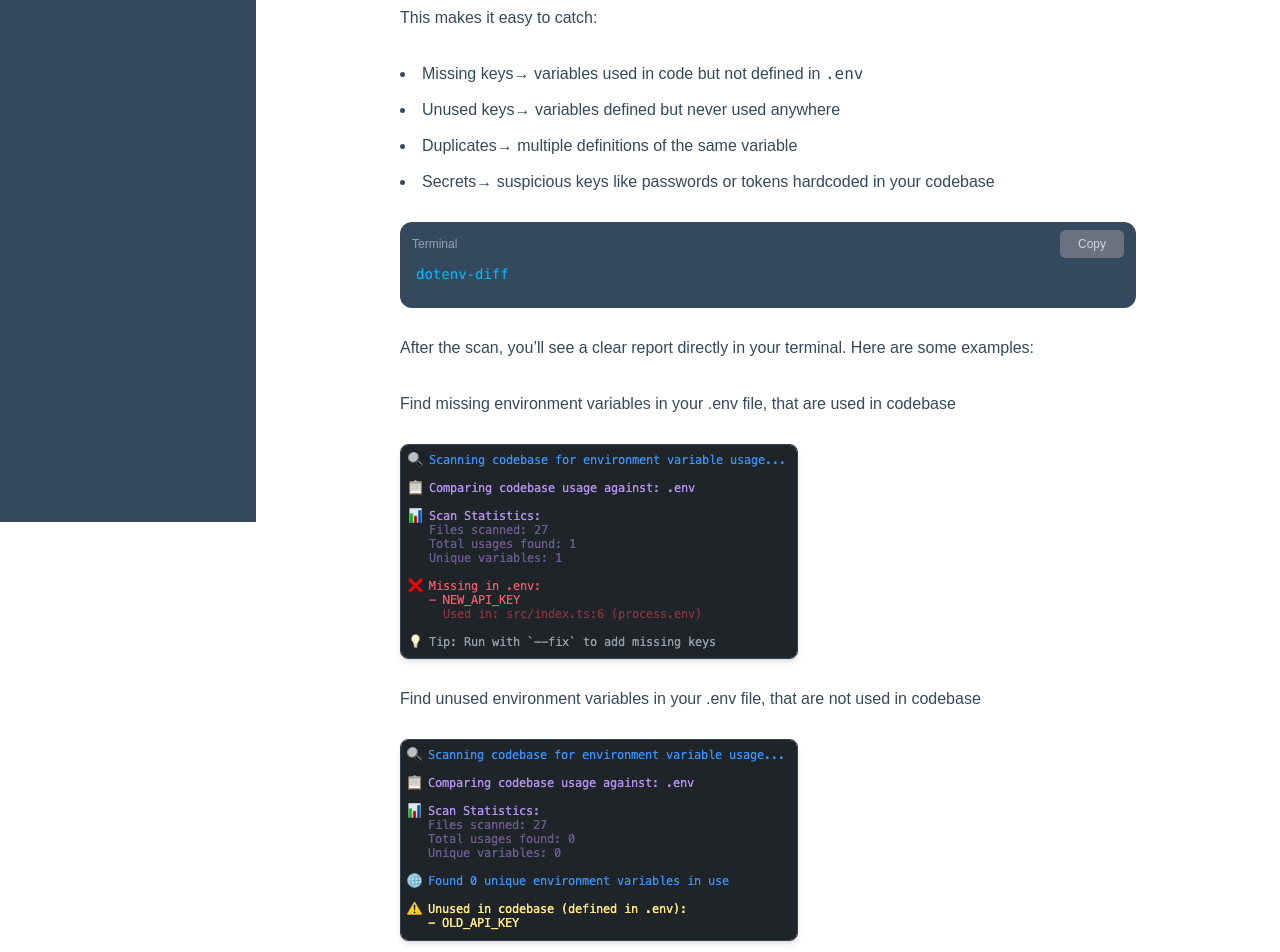
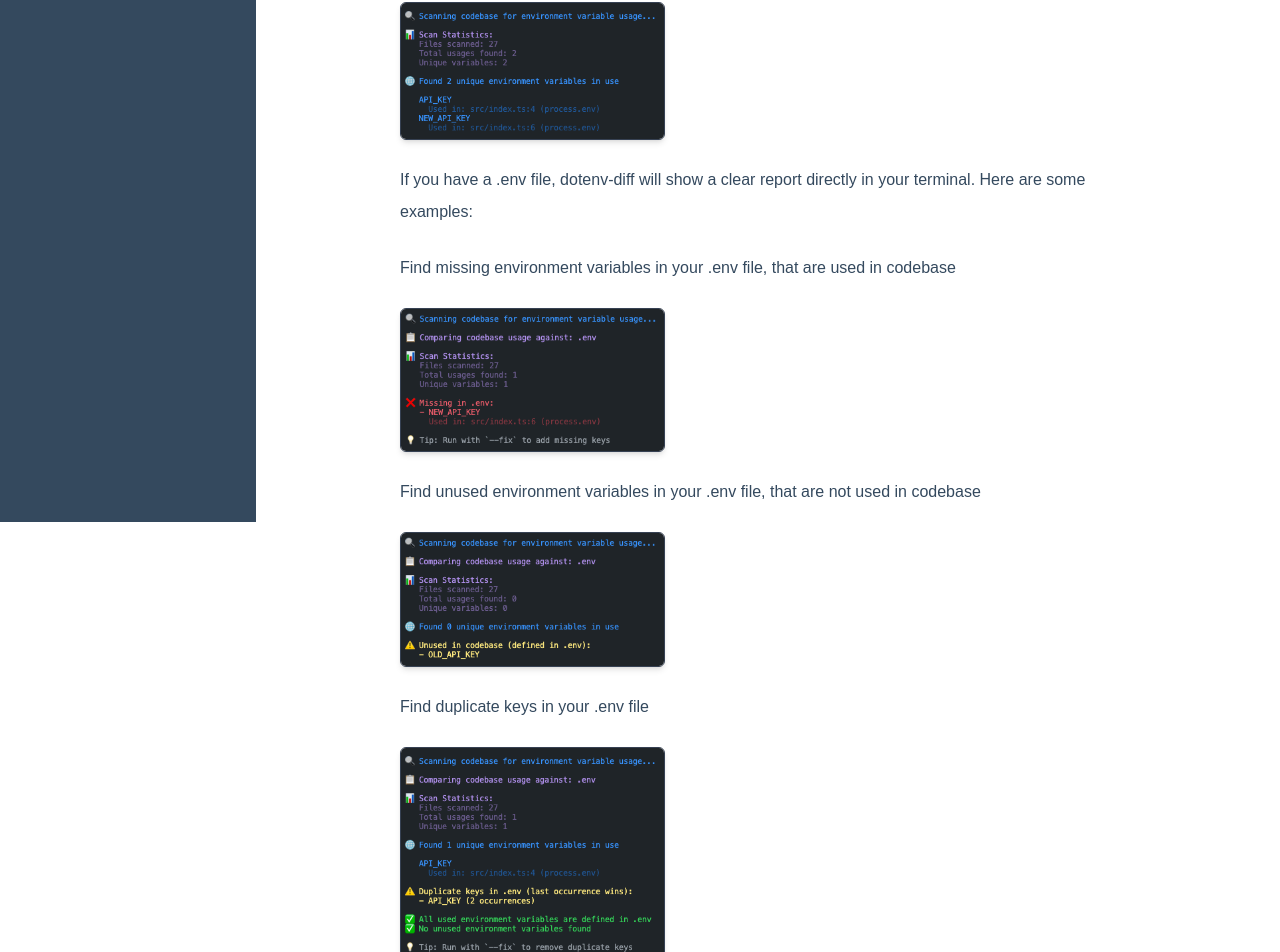
Before and after one commit to Chrilleweb/dotenv-diff-docs, a SvelteKit app: page /scan in a window 1280 px wide. Shown: the part 278-1230 px from the top of the page. Built offline with nearby package versions, Linux system fonts and the light colour scheme.

Commit message:
scan page

```diff
--- /dev/null
+++ b/src/components/ClickableImage.svelte
@@ -0,0 +1,20 @@
+<script lang="ts">
+  export let src: string;
+  export let alt: string;
+  export let onClick: () => void;
+  export let extraClasses: string = '';
+</script>
+
+<button
+  type="button"
+  class="cursor-pointer rounded-md border-0 bg-transparent p-0 transition-opacity hover:opacity-90"
+  on:click={onClick}
+  aria-label="Click to view {alt} in full size"
+>
+  <img
+    {src}
+    {alt}
+    class="border-gray-700 shadow-md h-auto w-full md:w-2/3 max-w-lg rounded-md border object-contain {extraClasses}"
+    draggable="false"
+  />
+</button>
--- a/src/components/modals/OpenGif.svelte
+++ b/src/components/modals/OpenGif.svelte
@@ -1,6 +1,7 @@
 <script lang="ts">
   export let open: boolean;
   export let onClose: () => void;
+  export let imgSrc: string;
 </script>
 
 {#if open}
@@ -27,7 +28,7 @@
         ✕
       </button>
       <img
-        src="/demo.gif"
+        src={imgSrc}
         alt="Demo of dotenv-diff - Full size"
         class="max-h-full max-w-full rounded-lg object-contain"
       />
--- a/src/routes/+page.svelte
+++ b/src/routes/+page.svelte
@@ -1,9 +1,12 @@
 <script lang="ts">
-	import Title from '../components/Title.svelte';
-	import BackNext from '../components/BackNext.svelte';
-	import DemoModal from '../components/modals/OpenGif.svelte';
+	import Title from '$components/Title.svelte';
+	import BackNext from '$components/BackNext.svelte';
+	import OpenImg from '$components/modals/OpenGif.svelte';
+	import ClickableImage from '$components/ClickableImage.svelte';
 	let showModal = false;
-	function openModal() {
+	let currentImageSrc = '';
+	function openModal(imgSrc: string) {
+		currentImageSrc = imgSrc;
 		showModal = true;
 	}
 	function closeModal() {
@@ -36,20 +39,11 @@
 			</p>
 		</div>
 		<div class="flex-shrink-0">
-			<button
-				type="button"
-				class="w-full cursor-pointer rounded-md border-0 bg-transparent p-0 transition-opacity hover:opacity-90 lg:w-1/3"
-				on:click={openModal}
-				aria-label="Click to view demo in full size"
-				style="max-width: 32rem;"
-			>
-				<img
-					src="/demo.gif"
-					alt="Demo of dotenv-diff"
-					class="h-auto w-full max-w-lg rounded-md border object-contain"
-					draggable="false"
-				/>
-			</button>
+			<ClickableImage
+				src="/demo.gif"
+				alt="Demo of dotenv-diff"
+				onClick={() => openModal('/demo.gif')}
+			/>
 			<p class="mt-8">
 				Optimized for SvelteKit. Also works well in modern JavaScript/TypeScript projects and
 				frameworks like Node.js, Next.js, Nuxt, and Vue — or any other setup where you want reliable
@@ -61,4 +55,4 @@
 
 <BackNext backHref={null} nextHref="/installation" nextTitle="Installation" />
 
-<DemoModal open={showModal} onClose={closeModal} />
+<OpenImg open={showModal} onClose={closeModal} imgSrc="/demo.gif" />
--- a/src/routes/scan/+page.svelte
+++ b/src/routes/scan/+page.svelte
@@ -2,8 +2,31 @@
   import Title from '$components/Title.svelte';
   import BackNext from '$components/BackNext.svelte';
   import CodeBlock from '$components/CodeBlock.svelte';
+  import OpenImg from '$components/modals/OpenGif.svelte';
+  import ClickableImage from '$components/ClickableImage.svelte';
 
+  let showModal = false;
+  let currentImageSrc = '';
+
+  function openModal(imgSrc: string) {
+    currentImageSrc = imgSrc;
+    showModal = true;
+  }
+
+  function closeModal() {
+    showModal = false;
+    currentImageSrc = '';
+  }
+
+  function handleKeydown(event: KeyboardEvent) {
+    if (event.key === 'Escape' && showModal) {
+      event.preventDefault();
+      closeModal();
+    }
+  }
 </script>
+
+<svelte:window on:keydown={handleKeydown} />
 
 <svelte:head>
   <title>dotenv-diff - Scan Usage</title>
@@ -20,34 +43,42 @@
 
   <p>If you dont have a .env file, dotenv-diff will just scan your codebase without any reference.</p>
 
+    <ClickableImage
+    src="/scan-noenv.png"
+    alt="Scan report showing missing keys"
+    onClick={() => openModal('/scan-noenv.png')}
+  />
+
   <p>
-    This makes it easy to catch:
-  </p>
-
-  <ul class="list-disc list-inside space-y-1">
-    <li>Missing keys→ variables used in code but not defined in <code>.env</code></li>
-    <li>Unused keys→ variables defined but never used anywhere</li>
-    <li>Duplicates→ multiple definitions of the same variable</li>
-    <li>Secrets→ suspicious keys like passwords or tokens hardcoded in your codebase</li>
-  </ul>
-
-  <CodeBlock label="Terminal" command="dotenv-diff" />
-
-  <p class="mt-6">
-    After the scan, you’ll see a clear report directly in your terminal. Here are some examples:
+    If you have a .env file, dotenv-diff will show a clear report directly in your terminal. Here are some examples:
   </p>
 
   <p>Find missing environment variables in your .env file, that are used in codebase</p>
-    <img src="/scan-missing.png" alt="Scan report showing missing keys" class="rounded-lg border border-gray-700 shadow-md" />
-    <p class="mt-6">Find unused environment variables in your .env file, that are not used in codebase</p>
-    <img src="/scan-unused.png" alt="Scan report showing unused keys" class="rounded-lg border border-gray-700 shadow-md" />
-    <p class="mt-6">Find duplicate keys in your .env file</p>
-    <img src="/scan-duplicates.png" alt="Scan report showing duplicate keys" class="rounded-lg border border-gray-700 shadow-md md:col-span-2" />
+  <ClickableImage
+    src="/scan-missing.png"
+    alt="Scan report showing missing keys"
+    onClick={() => openModal('/scan-missing.png')}
+  />
 
+  <p>Find unused environment variables in your .env file, that are not used in codebase</p>
+  <ClickableImage
+    src="/scan-unused.png"
+    alt="Scan report showing unused keys"
+    onClick={() => openModal('/scan-unused.png')}
+  />
 
-  <p class="mt-6">
+  <p>Find duplicate keys in your .env file</p>
+  <ClickableImage
+    src="/scan-duplicates.png"
+    alt="Scan report showing duplicate keys"
+    onClick={() => openModal('/scan-duplicates.png')}
+  />
+
+  <p>
     This helps keep your environment clean and production-ready, without guesswork.
   </p>
 </div>
 
 <BackNext backHref="/usage" nextHref="/compare" nextTitle="Compare" />
+
+<OpenImg open={showModal} onClose={closeModal} imgSrc={currentImageSrc} />
```
Also changed, not shown: static/scan-noenv.png (added).
